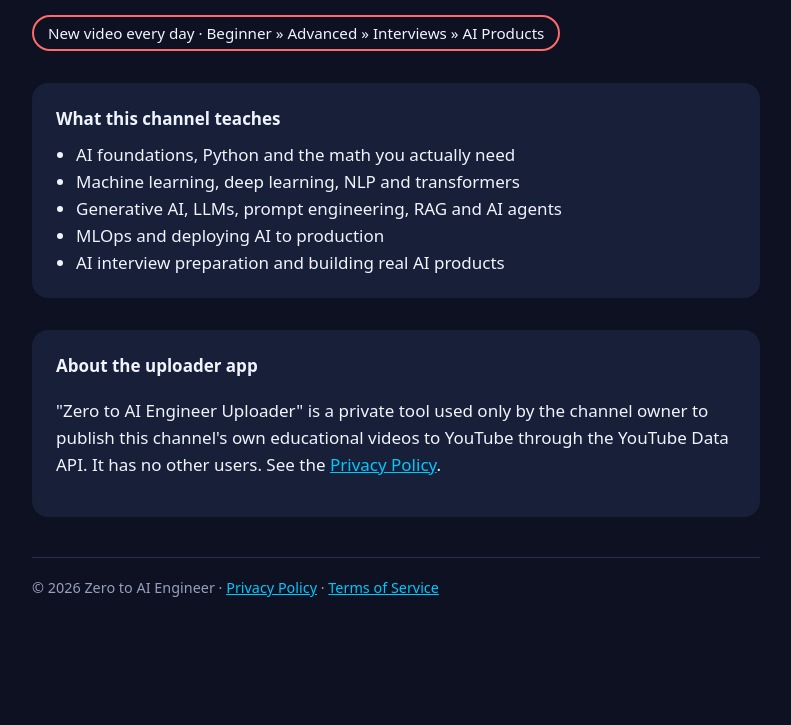
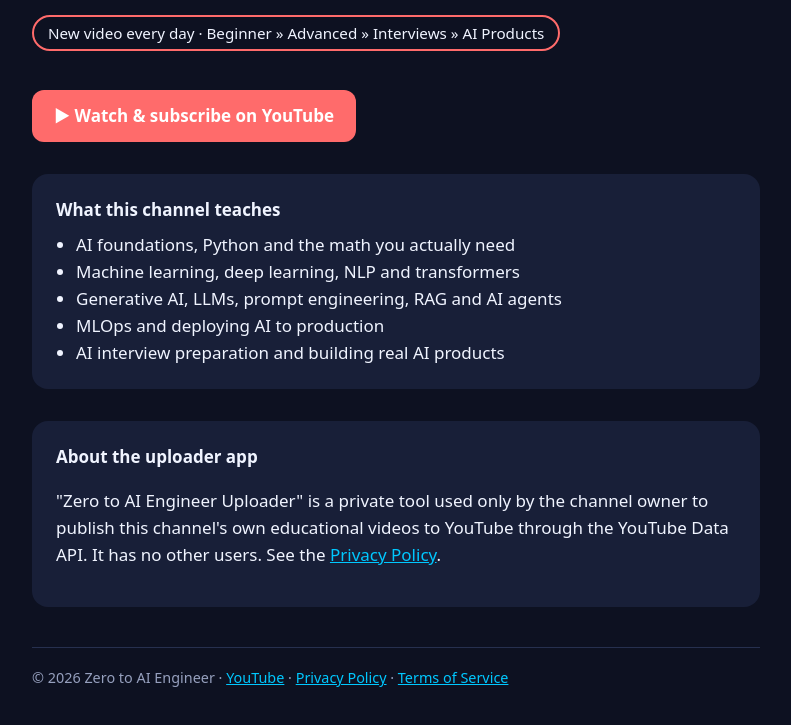
Before and after one commit to decentralizedRK/ai-channel, a plain HTML site: page index.html in a window 1280 px wide. Shown: the part 143-868 px from the top of the page, without its empty margins (244-1035 px from the left). Before the commit the page ends 800 px from the top, so only its background shows below. Drawn offline with Linux system fonts and the light colour scheme.

Commit message:
Link the YouTube channel from the home page
Co-Authored-By: Claude Opus 5.5 <noreply@anthropic.com>

```diff
--- a/index.html
+++ b/index.html
@@ -19,6 +19,8 @@
   ul { padding-left:20px; margin:8px 0 0; }
   a { color:var(--accent); }
   footer { margin-top:40px; color:var(--muted); font-size:.9rem; border-top:1px solid #26304f; padding-top:18px; }
+  .cta { display:inline-block; margin-top:22px; background:var(--coral); color:#fff; font-weight:700; text-decoration:none; padding:12px 22px; border-radius:12px; }
+  .cta:hover { filter:brightness(1.08); }
   .pill { display:inline-block; border:2px solid var(--coral); border-radius:999px; padding:4px 14px; margin-top:18px; font-size:.95rem; }
 </style>
 </head>
@@ -32,6 +34,7 @@
     </div>
   </div>
   <span class="pill">New video every day · Beginner » Advanced » Interviews » AI Products</span>
+  <p><a class="cta" href="https://www.youtube.com/channel/UCR4xqYrDt9VJnsklAkP-lTQ?sub_confirmation=1">▶ Watch &amp; subscribe on YouTube</a></p>
 
   <div class="card">
     <strong>What this channel teaches</strong>
@@ -51,7 +54,7 @@
     See the <a href="privacy.html">Privacy Policy</a>.</p>
   </div>
 
-  <footer>© 2026 Zero to AI Engineer · <a href="privacy.html">Privacy Policy</a> · <a href="terms.html">Terms of Service</a></footer>
+  <footer>© 2026 Zero to AI Engineer · <a href="https://www.youtube.com/channel/UCR4xqYrDt9VJnsklAkP-lTQ">YouTube</a> · <a href="privacy.html">Privacy Policy</a> · <a href="terms.html">Terms of Service</a></footer>
 </main>
 </body>
 </html>
```
